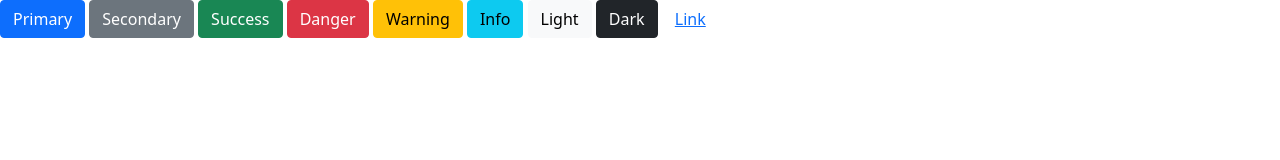
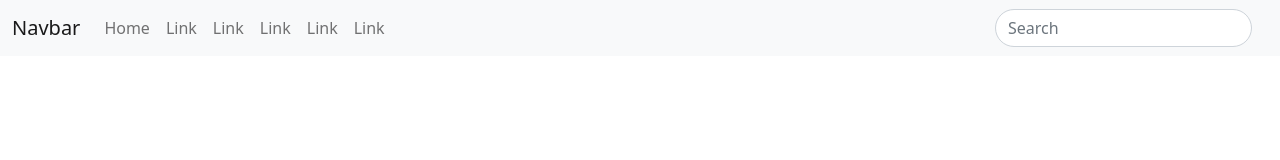
Before and after one commit to akizyfee/cutwork, a website: page index.html in a window 1280 px wide. Drawn offline with nearby package versions, Linux system fonts and the light colour scheme.

Commit message:
new cust

```diff
--- a/index.html
+++ b/index.html
@@ -1,5 +1,6 @@
 <!DOCTYPE html>
 <html lang="en">
+
 <head>
     <meta charset="UTF-8">
     <meta http-equiv="X-UA-Compatible" content="IE=edge">
@@ -8,18 +9,49 @@
     <link rel="icon" href="./logo.ico" type="image/x-icon" />
     <link rel="stylesheet" href="./stylesheet/all.css">
     <link rel="stylesheet" href="./node_modules/bootstrap-icons/font/bootstrap-icons.css">
-    <script src="https://code.jquery.com/jquery-3.6.0.js" integrity="sha256-H+K7U5CnXl1h5ywQfKtSj8PCmoN9aaq30gDh27Xc0jk=" crossorigin="anonymous"></script>
+    <script src="https://code.jquery.com/jquery-3.6.0.js"
+        integrity="sha256-H+K7U5CnXl1h5ywQfKtSj8PCmoN9aaq30gDh27Xc0jk=" crossorigin="anonymous"></script>
 </head>
+
 <body>
-    <button type="button" class="btn btn-primary">Primary</button>
-    <button type="button" class="btn btn-secondary">Secondary</button>
-    <button type="button" class="btn btn-success">Success</button>
-    <button type="button" class="btn btn-danger">Danger</button>
-    <button type="button" class="btn btn-warning">Warning</button>
-    <button type="button" class="btn btn-info">Info</button>
-    <button type="button" class="btn btn-light">Light</button>
-    <button type="button" class="btn btn-dark">Dark</button>
-    <button type="button" class="btn btn-link">Link</button>
+    <nav class="navbar navbar-expand-lg navbar-light bg-light">
+        <div class="container-fluid">
+            <a class="navbar-brand" href="#">Navbar</a>
+            <button class="navbar-toggler" type="button" data-bs-toggle="collapse"
+                data-bs-target="#navbarSupportedContent" aria-controls="navbarSupportedContent" aria-expanded="false"
+                aria-label="Toggle navigation">
+                <span class="navbar-toggler-icon"></span>
+            </button>
+            <div class="collapse navbar-collapse" id="navbarSupportedContent">
+                <ul class="navbar-nav me-auto mb-2 mb-lg-0">
+                    <li class="nav-item">
+                        <a class="nav-link" href="#">Home</a>
+                    </li>
+                    <li class="nav-item">
+                        <a class="nav-link" href="#">Link</a>
+                    </li>
+                    <li class="nav-item">
+                        <a class="nav-link" href="#">Link</a>
+                    </li>
+                    <li class="nav-item">
+                        <a class="nav-link" href="#">Link</a>
+                    </li>
+                    <li class="nav-item">
+                        <a class="nav-link" href="#">Link</a>
+                    </li>
+                    <li class="nav-item">
+                        <a class="nav-link" href="#">Link</a>
+                    </li>
+                </ul>
+                <form class="d-flex order-xl-2">
+                    <input class="form-control rounded-pill me-3" type="search" placeholder="Search" aria-label="Search">
+                    <div class="align-self-center ms-n5">
+                        <img src="" class="d-block m-auto" alt="">
+                    </div>
+                </form>
+            </div>
+        </div>
+    </nav>
     <!-- ----gotop---- -->
     <div onclick="topFunction()" id="myBtn" class="gogotop">
         <img src="" class="d-lg-none" alt="">
@@ -33,4 +65,5 @@
     <script src="./js/all.js"></script>
     <script src="../node_modules/bootstrap/dist/js/bootstrap.bundle.min.js"></script>
 </body>
+
 </html>
```
